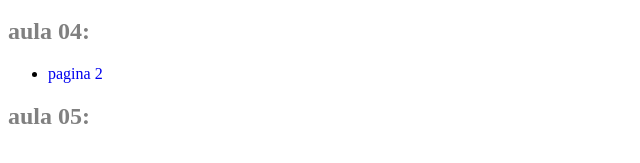
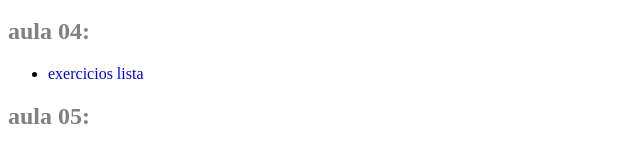
Before and after one commit to kauaetec/kauaetec.github.io, a plain HTML site: page index.html in a window 1280 px wide. Shown: the part 429-592 px from the top of the page, 0-640 px from the left. Drawn offline with Linux system fonts and the light colour scheme.

Commit message:
Update index.html

```diff
--- a/index.html
+++ b/index.html
@@ -64,7 +64,7 @@
         <h2>aula 04:</h2>
     </p>
     <ul>
-        <li><a href="aula04/exercicios_listas.html">pagina 2</a>
+        <li><a href="aula04/exercicios_listas.html">exercicios lista</a>
     </ul>
 
     <p>
```
